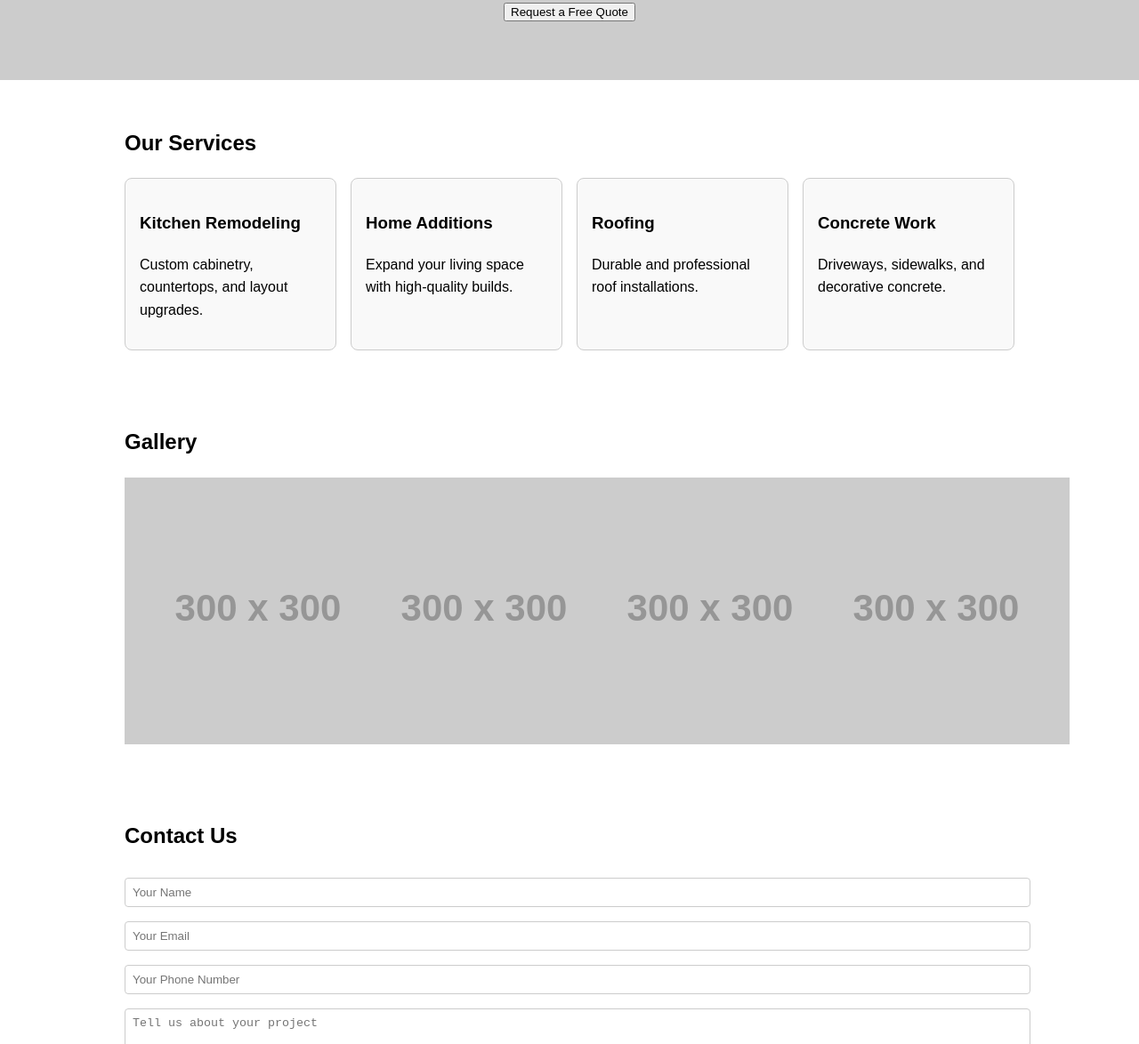
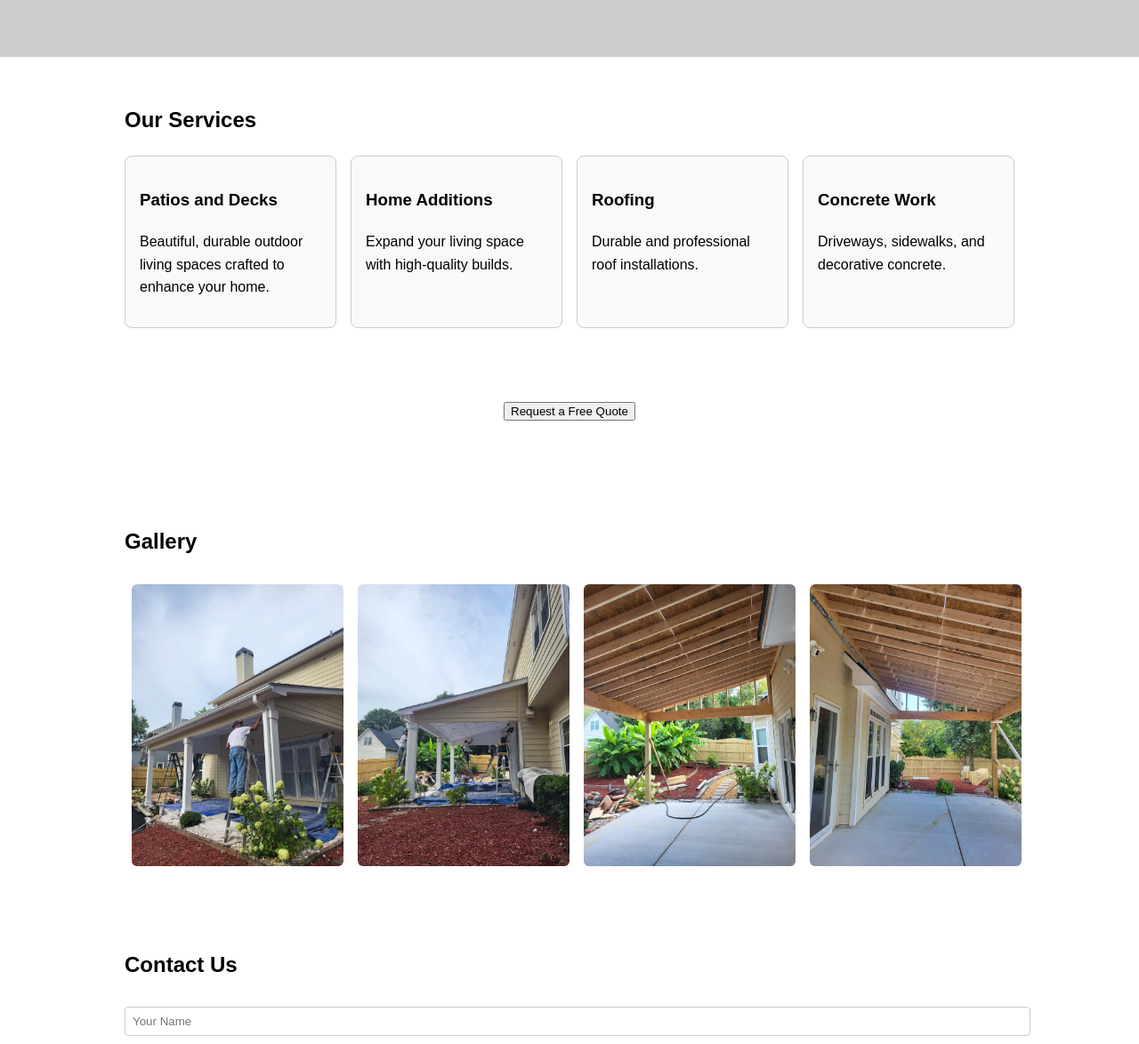
Before and after one commit to sramaswami11/C-G-Constructions, a plain HTML site: page index.html in a window 1280 px wide. Shown: the part 335-1509 px from the top of the page at 89% size. Drawn offline with Linux system fonts and the light colour scheme; placeholder pictures from the web are drawn by us.

Commit message:
Changes to add the pictures

```diff
--- a/index.html
+++ b/index.html
@@ -58,6 +58,12 @@
       border: none;
       cursor: pointer;
     }
+    .gallery img {
+      width: 100%;
+      border-radius: 6px;
+      margin: 8px;
+      box-sizing: border-box;
+    }
   </style>
 </head>
 <body>
@@ -74,15 +80,14 @@
   <section id="home" class="hero">
     <h2>Trusted Residential & Commercial Contractor in Your City</h2>
     <p>Quality Work. On Time. On Budget.</p>
-    <a href="#contact"><button>Request a Free Quote</button></a>
   </section>
 
   <section id="services" class="container">
     <h2>Our Services</h2>
     <div class="services">
       <div class="card">
-        <h3>Kitchen Remodeling</h3>
-        <p>Custom cabinetry, countertops, and layout upgrades.</p>
+        <h3>Patios and Decks</h3>
+        <p>Beautiful, durable outdoor living spaces crafted to enhance your home.</p>
       </div>
       <div class="card">
         <h3>Home Additions</h3>
@@ -99,13 +104,17 @@
     </div>
   </section>
 
+  <div class="container" style="text-align:center; margin-top: 1rem; margin-bottom: 2rem;">
+    <a href="#contact"><button>Request a Free Quote</button></a>
+  </div>
+
   <section id="projects" class="container">
     <h2>Gallery</h2>
     <div class="gallery">
-      <img src="https://via.placeholder.com/300" alt="Project 1" />
-      <img src="https://via.placeholder.com/300" alt="Project 2" />
-      <img src="https://via.placeholder.com/300" alt="Project 3" />
-      <img src="https://via.placeholder.com/300" alt="Project 4" />
+      <img src="pic1.jpeg" alt="Project 1" />
+      <img src="pic2.jpeg" alt="Project 2" />
+      <img src="pic3.jpeg" alt="Project 3" />
+      <img src="pic4.jpeg" alt="Project 4" />
     </div>
   </section>
 
```
